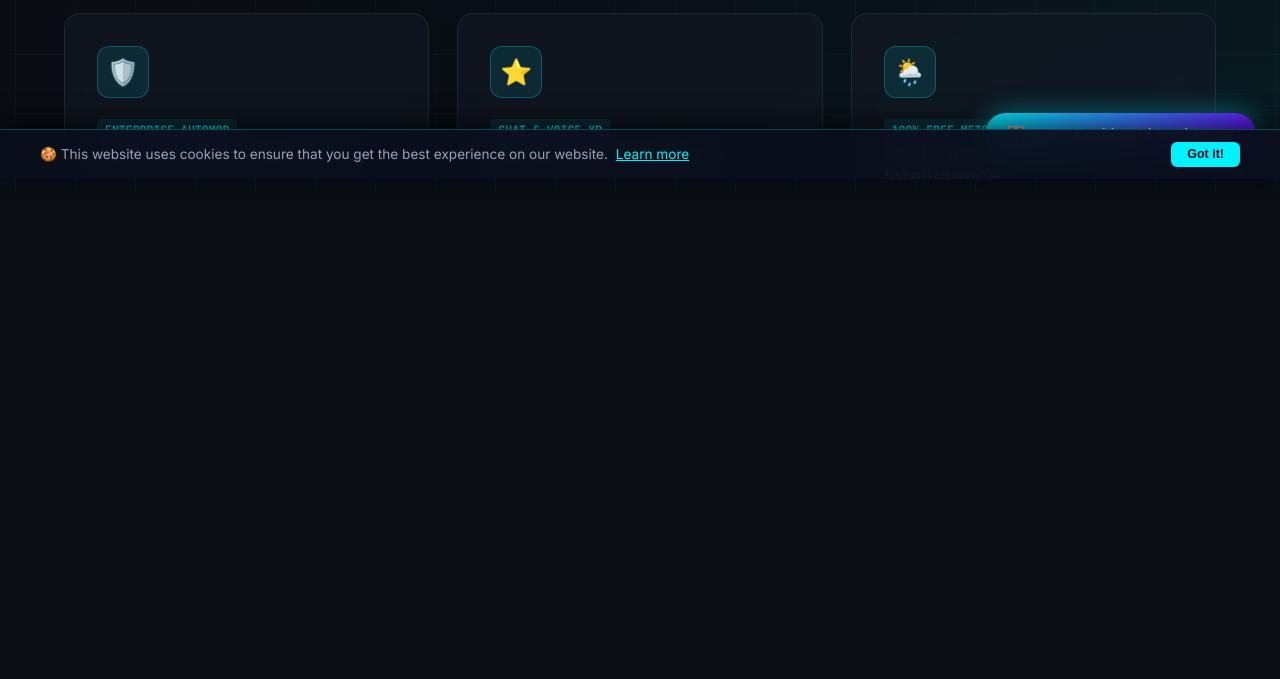
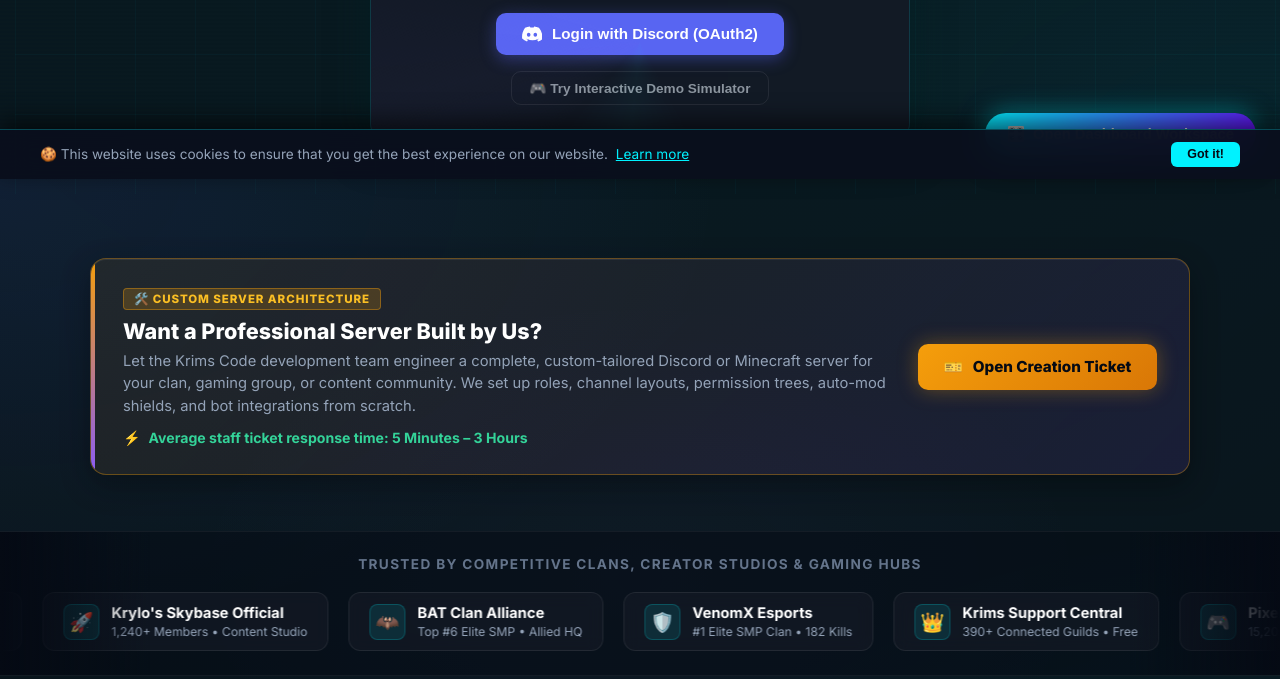
Before and after one commit to Krylo-60/krims-bot-dashboard, a website built with Vite: page index.html in a window 1280 px wide. Shown: the part 621-1300 px from the top of the page. Before the commit the page ends 800 px from the top, so only its background shows below. Built offline with nearby package versions, Linux system fonts and the light colour scheme; some packages are replaced by stand-ins of ours.

Commit message:
fix: restore full landing page visibility, scrolling, and default routing

```diff
--- a/index.html
+++ b/index.html
@@ -31,7 +31,7 @@
         <button type="button" class="mobile-menu-btn" id="mobile-menu-btn" aria-label="Toggle Navigation">
           <span></span><span></span><span></span>
         </button>
-        <div class="brand-badge">
+        <div class="brand-badge" onclick="window.returnToLanding && window.returnToLanding()" style="cursor: pointer;" title="Return to Home / Main Page">
           <div class="brand-icon">
             <img src="/logo.png" alt="Krims Bot Logo" class="brand-logo-img">
           </div>
--- a/src/main.js
+++ b/src/main.js
@@ -204,13 +204,14 @@ function initDashboardApp() {
   }
 
   const token = localStorage.getItem('discord_access_token');
-  const demoModeActive = localStorage.getItem('demo_mode_active');
   const wantsDashboard = searchParams.has('dashboard') || searchParams.has('demo') || window.location.hash.includes('dashboard');
 
-  if (token) {
+  if (token && wantsDashboard) {
     loadDiscordData(token);
-  } else if (demoModeActive === 'true' || wantsDashboard) {
+  } else if (wantsDashboard) {
     startDemoMode();
+  } else {
+    returnToLanding();
   }
 }
 
@@ -427,6 +428,12 @@ function returnToLanding() {
   if (loginScreen) loginScreen.style.display = 'flex';
   if (dashScreen) dashScreen.style.display = 'none';
 
+  const headerServerPill = document.getElementById('header-server-pill');
+  if (headerServerPill) headerServerPill.style.display = 'none';
+
+  const headerProfile = document.getElementById('header-profile');
+  if (headerProfile) headerProfile.style.display = 'none';
+
   const bottomFooter = document.querySelector('.bottom-footer');
   if (bottomFooter) bottomFooter.style.display = 'none';
 
@@ -435,6 +442,9 @@ function returnToLanding() {
 
   const quickLinks = document.getElementById('dash-quick-links');
   if (quickLinks) quickLinks.style.display = 'none';
+
+  const notifymeLinks = document.getElementById('notifyme-top-links');
+  if (notifymeLinks) notifymeLinks.style.display = 'flex';
 
   window.scrollTo({ top: 0, behavior: 'smooth' });
 }
--- a/src/style.css
+++ b/src/style.css
@@ -87,21 +87,28 @@ body {
 #app {
   display: flex;
   flex-direction: column;
-  height: 100vh;
-  width: 100vw;
-  overflow: hidden;
+  min-height: 100vh;
+  width: 100%;
   position: relative;
   z-index: 1;
 }
 
+body.in-dashboard #app {
+  height: 100vh;
+  overflow: hidden;
+}
+
 .main-container {
   flex: 1;
   display: flex;
   flex-direction: column;
-  height: calc(100vh - 64px - 32px);
   width: 100%;
+  position: relative;
+}
+
+body.in-dashboard .main-container {
+  height: calc(100vh - 64px);
   overflow: hidden;
-  position: relative;
 }
 
 /* Animated futuristic grid overlay */
@@ -432,9 +439,11 @@ body.in-dashboard .main-container {
 .login-screen {
   flex: 1;
   display: flex;
-  align-items: center;
-  justify-content: center;
-  padding: 3rem 1.5rem;
+  flex-direction: column;
+  align-items: stretch;
+  justify-content: flex-start;
+  padding: 0;
+  width: 100%;
 }
 
 .login-card {
@@ -3864,18 +3873,35 @@ input:checked + .slider:before {
 /* Landing Page Wrapper inside #login-screen */
 .login-screen.notifyme-landing {
   flex-direction: column;
-  padding: 0 0 5rem 0;
+  align-items: stretch;
+  justify-content: flex-start;
+  padding: 0 0 6rem 0;
   width: 100%;
   max-width: 100%;
-  background: radial-gradient(circle at top center, rgba(0, 242, 255, 0.06) 0%, transparent 70%);
+  background: radial-gradient(circle at top center, rgba(0, 242, 255, 0.08) 0%, transparent 70%);
   display: flex;
   flex: 1;
-  height: 100%;
-  max-height: 100%;
-  overflow-y: auto !important;
+  min-height: calc(100vh - 64px);
+  height: auto;
+  overflow-y: visible;
   overflow-x: hidden;
   scroll-behavior: smooth;
-  -webkit-overflow-scrolling: touch;
+}
+
+/* Visibility guards when on the Main Landing Page */
+body:not(.in-dashboard) #header-server-pill,
+body:not(.in-dashboard) .server-breadcrumb,
+body:not(.in-dashboard) #header-profile,
+body:not(.in-dashboard) #dash-quick-links {
+  display: none !important;
+}
+
+body:not(.in-dashboard) #notifyme-top-links {
+  display: flex !important;
+}
+
+body:not(.in-dashboard) #landing-wiki-link {
+  display: inline-flex !important;
 }
 
 /* Nav Links like NotifyMe */
```
